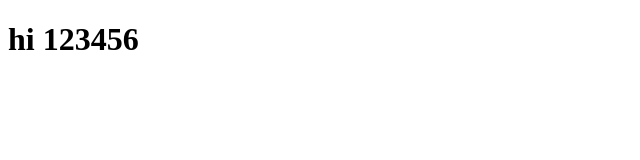
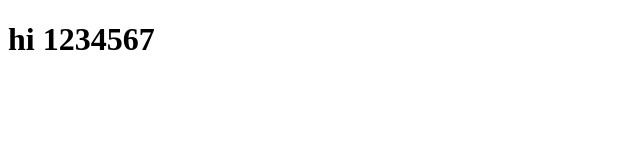
Before and after one commit to C4EJS100-TrinhQuocHai/C4EIS100-trinhQuocHai, a plain HTML site: page home2/h1/index.html in a window 1280 px wide. Shown: the full height of the page, 0-640 px from the left. Drawn offline with Linux system fonts and the light colour scheme.

Commit message:
add file

```diff
--- a/home2/h1/index.html
+++ b/home2/h1/index.html
@@ -7,6 +7,6 @@
     <script src="index.js"></script>
 </head>
 <body>
-    <h1> hi 123456 </h1>
+    <h1> hi 1234567</h1>
 </body>
 </html>
```
